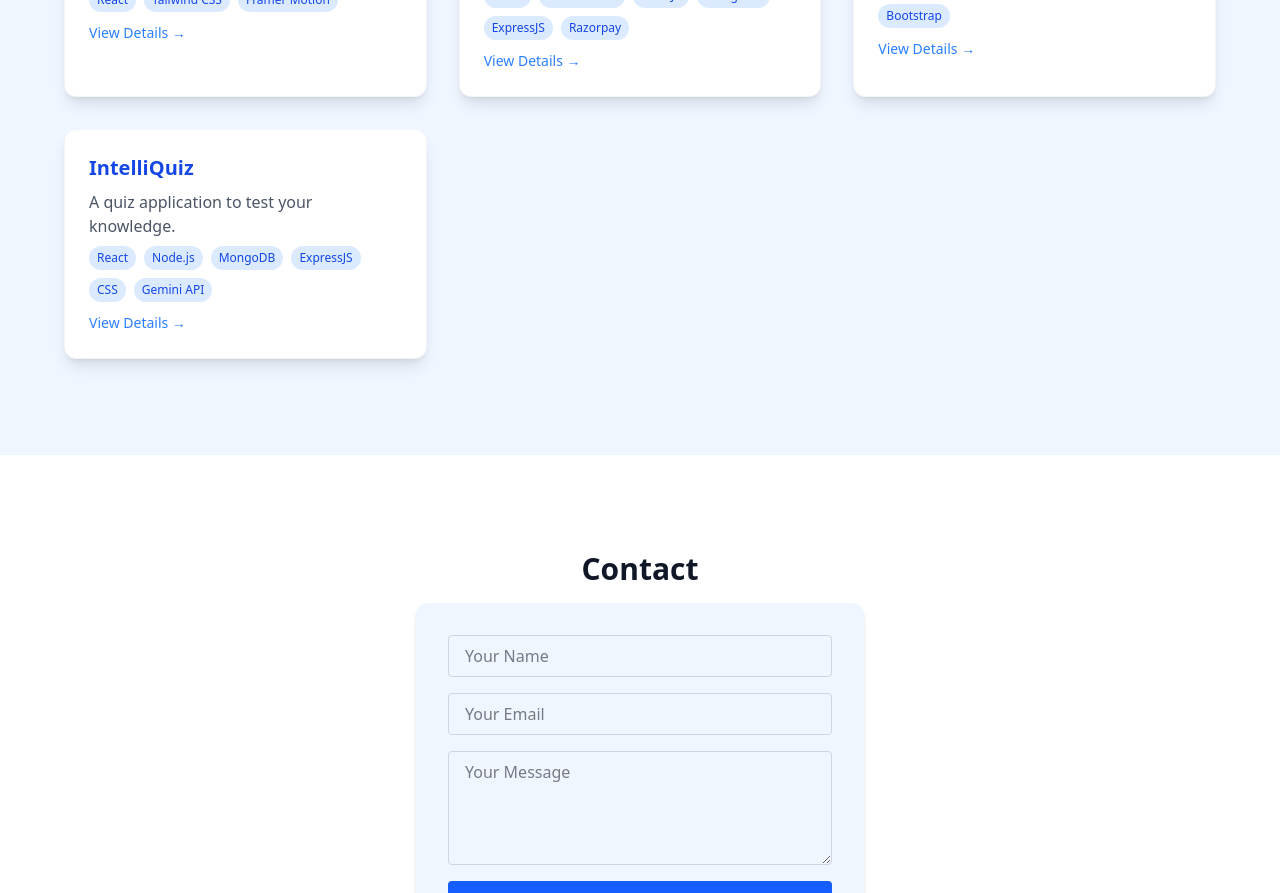
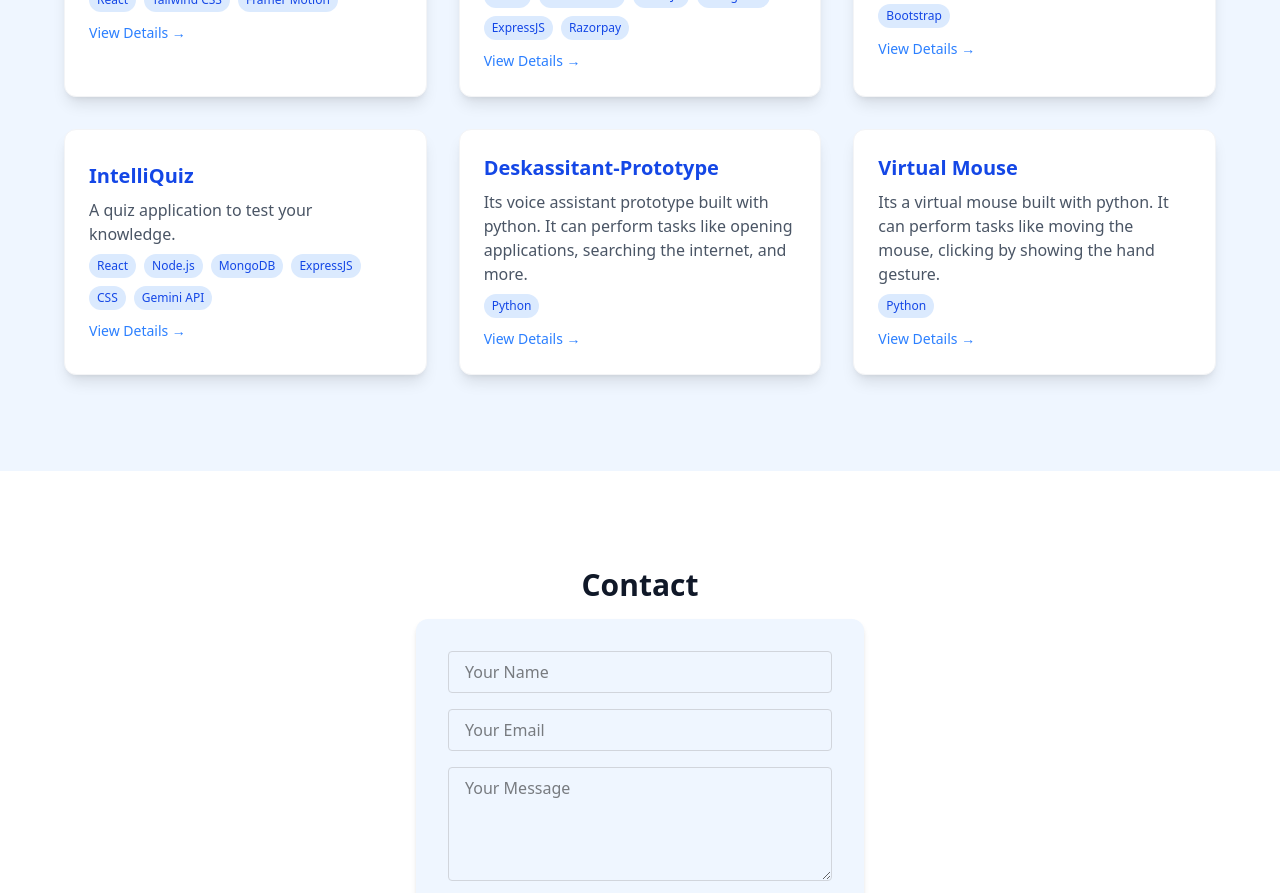
Before and after one commit to Gabrial-8467/Portfolio, a React (Vite) app in the folder frontend/: page / in a window 1280 px wide. Shown: the part 6140-7033 px from the top of the page. Built offline with nearby package versions, Linux system fonts and the light colour scheme.

Commit message:
Update Projects.jsx

```diff
--- a/frontend/src/components/Projects.jsx
+++ b/frontend/src/components/Projects.jsx
@@ -51,6 +51,20 @@ const projects = [
     ],
     source: "https://github.com/Gabrial-8467/intelliquiz",
     tech: ["React", "Node.js", "MongoDB","ExpressJS","CSS","Gemini API"],
+  },
+  {
+    title: "Deskassitant-Prototype",
+    description: "Its voice assistant prototype built with python. It can perform tasks like opening applications, searching the internet, and more.",
+    details: "Libraries used in this projects are pyttsx3, speech_recognition, datetime, time, playsound, os, webbrowser, keyboard, pywhatkit, wikipedia, pywikihow.",
+    source: "https://github.com/Gabrial-8467/deskassitant-prototype",
+    tech: ["Python"],
+  },
+  {
+    title: "Virtual Mouse",
+    description: "Its a virtual mouse built with python. It can perform tasks like moving the mouse, clicking by showing the hand gesture.",
+    details: "Libraries used in this projects are OpenCV, mediapipe and pyautogui.",
+    source: "https://github.com/Gabrial-8467/virtual_mouse_by_GabrialDeora",
+    tech: ["Python"],
   },
 ];
 
```
